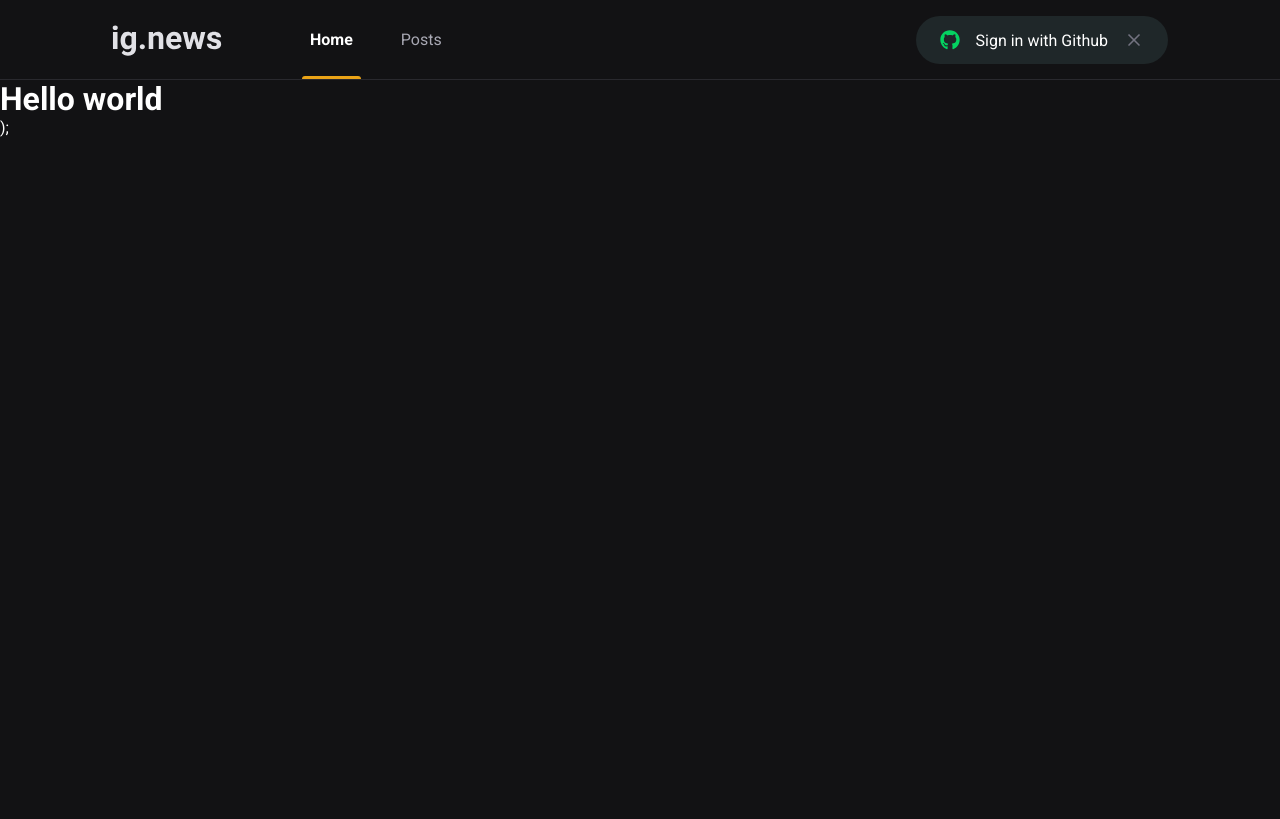
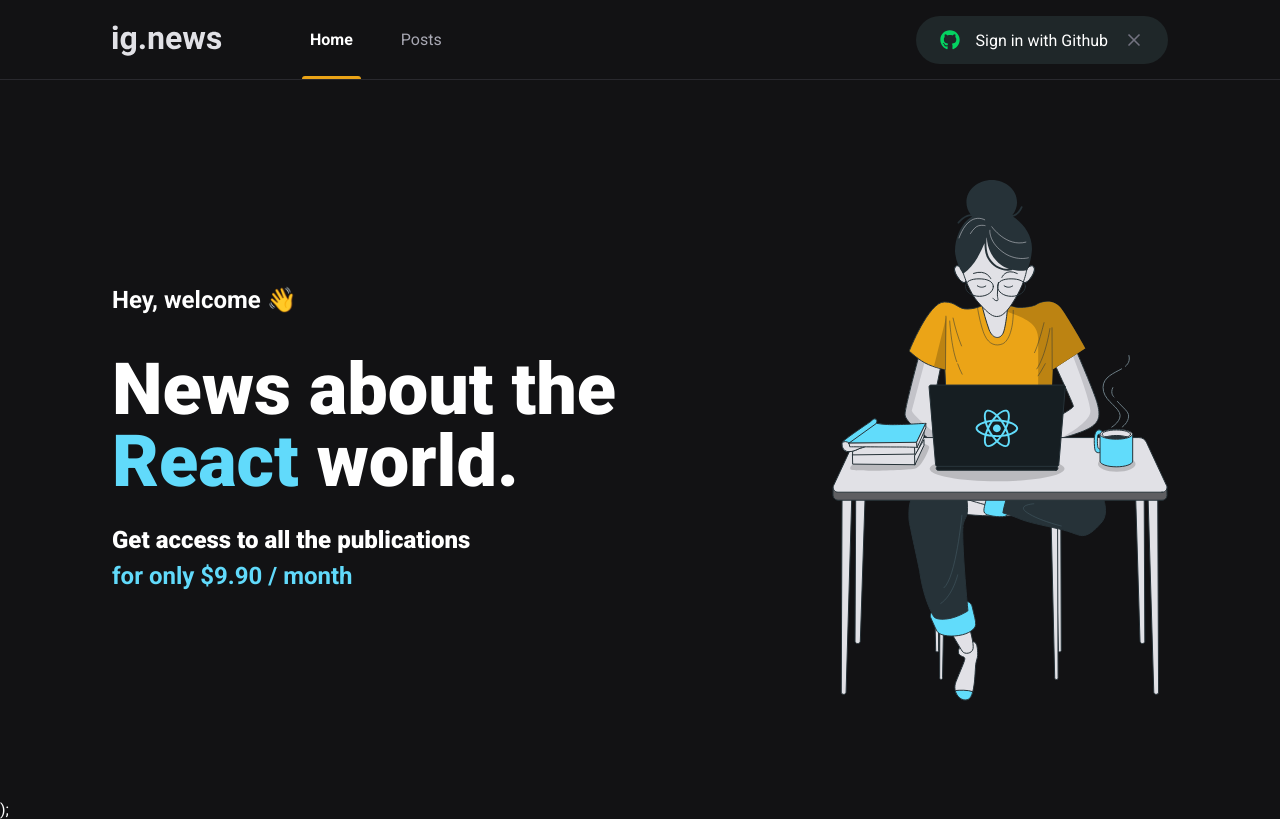
Before and after one commit to johnfreitasau/ignews, a Next.js app: page / in a window 1280 px wide. Built offline with nearby package versions, Linux system fonts and the light colour scheme.

Commit message:
Created main structure page

```diff
--- /dev/null
+++ b/src/pages/home.module.scss
@@ -0,0 +1,41 @@
+.contentContainer {
+  max-width: 1120px;
+  margin: 0 auto;
+  padding: 0 2rem;
+  height: calc(100vh - 5rem);
+
+  display: flex;
+  align-items: center;
+  justify-content: space-between;
+}
+
+.hero {
+  max-width: 600px;
+
+  > span {
+    font-size: 1.5rem;
+    font-weight: bold;
+  }
+
+  h1 {
+    font-size: 4.5rem;
+    line-height: 4.5rem;
+    font-weight: 900;
+    margin-top: 2.5rem;
+
+    span {
+      color: var(--cyan-500);
+    }
+  }
+
+  p {
+    font-size: 1.5rem;
+    line-height: 2.25rem;
+    margin-top: 1.5rem;
+
+    span {
+      color: var(--cyan-500);
+      font-weight: bold;
+    }
+  }
+}
--- a/src/pages/index.tsx
+++ b/src/pages/index.tsx
@@ -1,12 +1,24 @@
 import Head from "next/head";
-
+import styles from "./home.module.scss";
 export default function Home() {
   return (
     <>
       <Head>
         <title>igNews | Home</title>
       </Head>
-      <h1>Hello world</h1>
+      <main className={styles.contentContainer}>
+        <section className={styles.hero}>
+          <span>Hey, welcome 👋</span>
+          <h1>
+            News about the <span>React</span> world.
+            <p>
+              Get access to all the publications <br />
+              <span>for only $9.90 / month</span>
+            </p>
+          </h1>
+        </section>
+        <img src="/images/avatar.svg" alt="Girl coding" />
+      </main>
     </>
   );
 }
```
